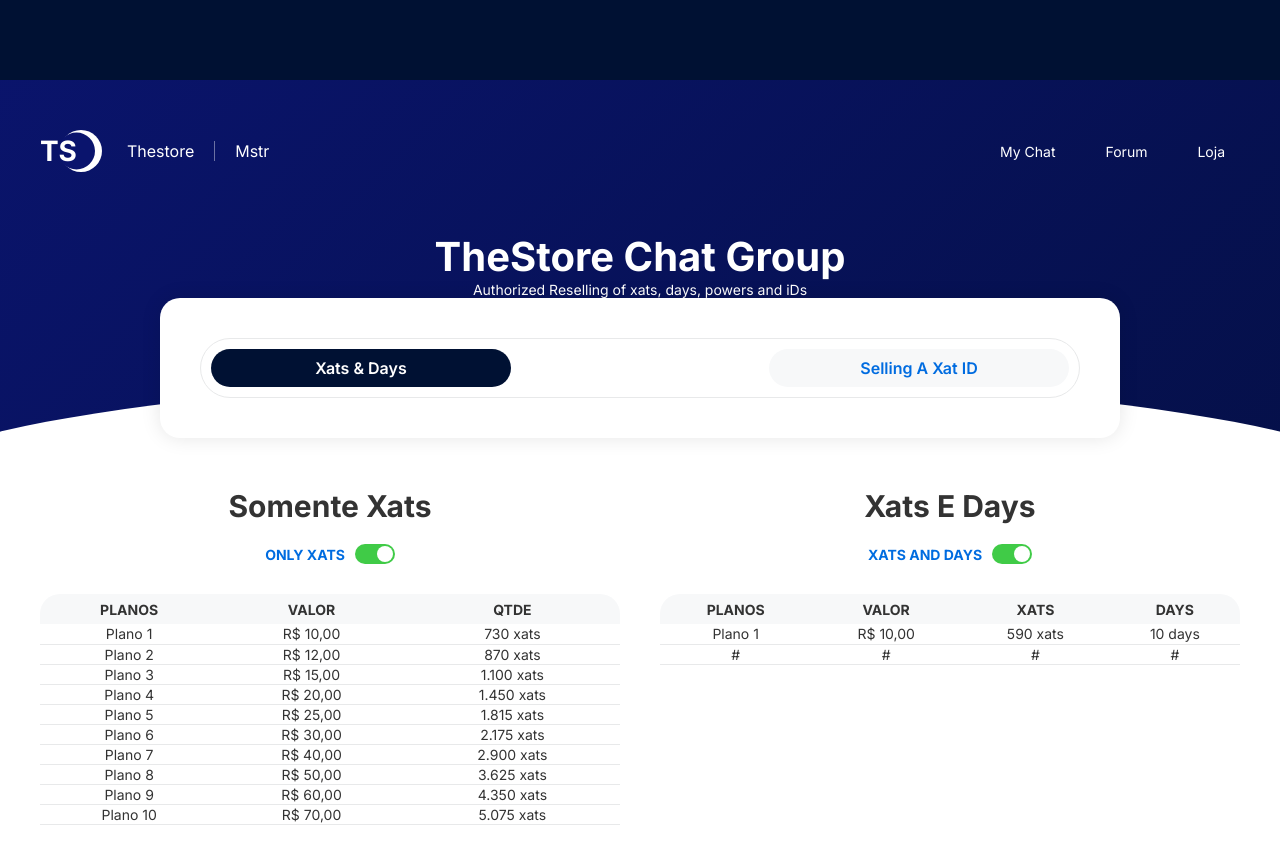
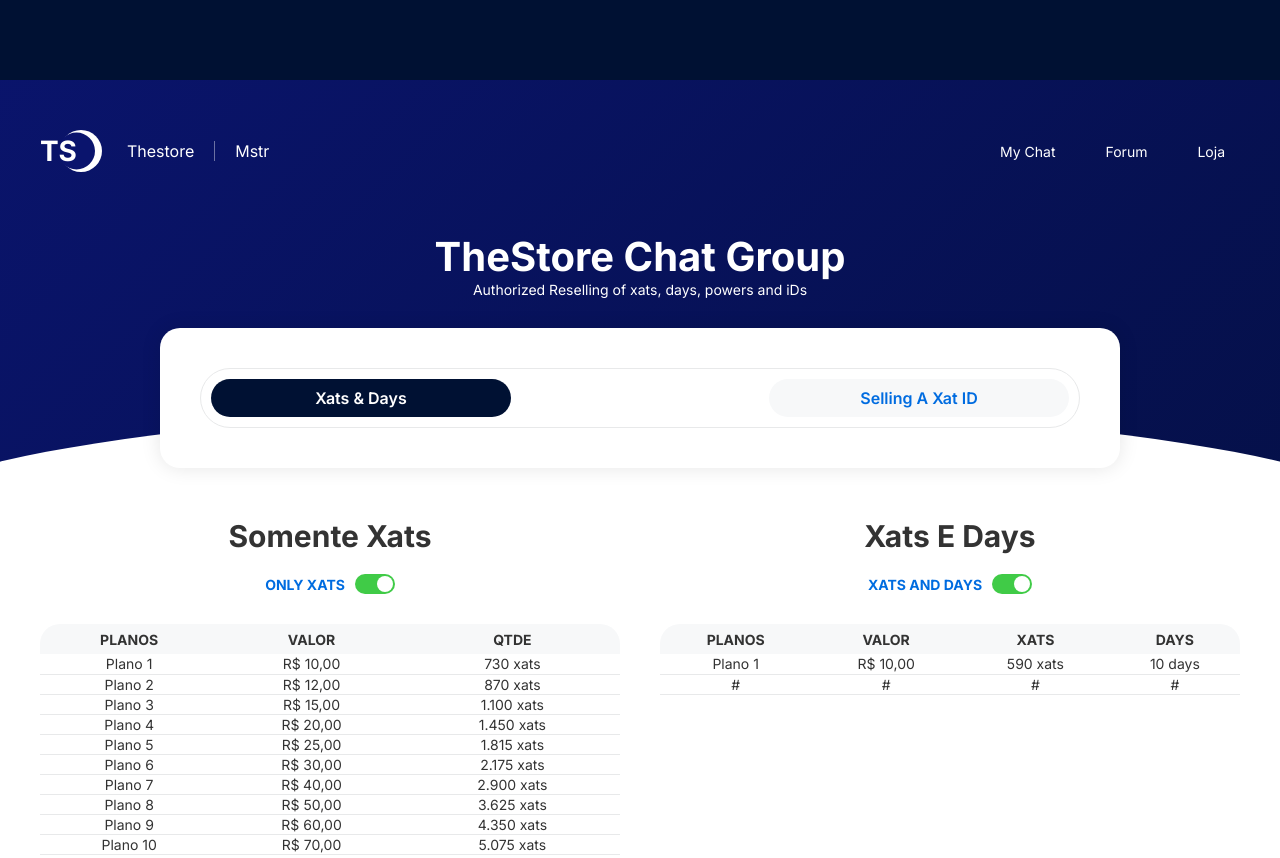
Before and after one commit to TheStore1007/TheStore, a plain HTML site: page index.html in a window 1280 px wide. Shown: the top 858 px of the page. Drawn offline with Linux system fonts and the light colour scheme.

Commit message:
Update index.css

```diff
--- a/assets/css/index.css
+++ b/assets/css/index.css
@@ -193,7 +193,7 @@ button {
 }
 
 .top_lettering{
-      padding: 6rem 0 15rem 0;
+      padding: 6rem 0 18rem 0;
       align-items: center;
 }
 
```
